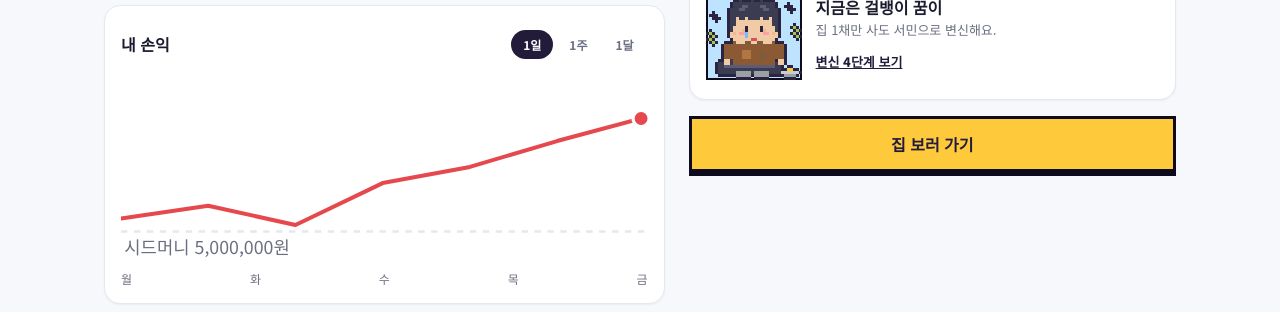
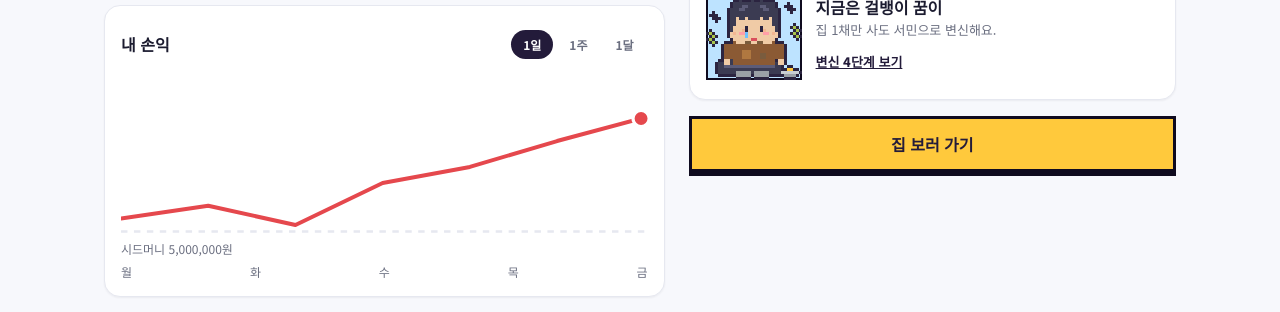
Before and after one commit to jeunju528-sudo/kkumi, a React (Vite) app in the folder frontend/: page /home in a window 1280 px wide. Shown: the part 640-952 px from the top of the page. Built offline with nearby package versions, Linux system fonts and the light colour scheme.

Commit message:
fix: 한글 줄바꿈·숫자 정렬 보정, 차트 라벨 고정 크기, 계약서 차감액 색 수정

```diff
--- a/frontend/src/index.css
+++ b/frontend/src/index.css
@@ -35,6 +35,16 @@ body {
   font-family: 'Noto Sans KR', system-ui, sans-serif;
   color: var(--text);
   -webkit-font-smoothing: antialiased;
+  font-variant-numeric: tabular-nums;
+  word-break: keep-all;
+  overflow-wrap: break-word;
+  text-wrap: pretty;
+}
+
+h1,
+h2,
+h3 {
+  text-wrap: balance;
 }
 
 a {
--- a/frontend/src/pages/ContractPage.css
+++ b/frontend/src/pages/ContractPage.css
@@ -44,7 +44,7 @@
 .page-contract .contract-summary-body{margin-top:10px;font-size:14px;line-height:2}
 .page-contract .contract-summary-row{display:flex;justify-content:space-between}
 .page-contract .contract-tnum{font-variant-numeric:tabular-nums}
-.page-contract .contract-minus{color:#2563EB;font-variant-numeric:tabular-nums}
+.page-contract .contract-minus{color:var(--text);font-variant-numeric:tabular-nums}
 .page-contract .contract-summary-total{border-top:2px solid #231B3A;margin-top:4px;padding-top:4px}
 .page-contract .contract-bold{font-weight:800}
 .page-contract .contract-total-num{font-size:18px;font-weight:800;font-variant-numeric:tabular-nums}
--- a/frontend/src/pages/HomePage.css
+++ b/frontend/src/pages/HomePage.css
@@ -75,6 +75,7 @@
 .page-home .k-tab span{display:block;padding:6px 12px;border-radius:999px;color:#6B6F80;font-size:12px;font-weight:700}
 .page-home .k-tab--on span{background:#231B3A;color:#FFFFFF}
 .page-home .k-chart{display:block;margin-top:4px}
+.page-home .k-chart-base{margin-top:2px;font-size:12px;color:#6B6F80}
 .page-home .k-days{display:flex;justify-content:space-between;margin-top:6px;font-size:12px;color:#6B6F80}
 
 /* 보유 종목 */
--- a/frontend/src/pages/HomePage.tsx
+++ b/frontend/src/pages/HomePage.tsx
@@ -178,14 +178,12 @@ export function HomePage() {
                   ))}
                 </div>
               </div>
-              <svg viewBox="0 0 326 120" width="100%" role="img" aria-label="최근 5일 평가액 추이 그래프, 우상향" className="k-chart">
+              <svg viewBox="0 0 326 104" width="100%" role="img" aria-label="최근 5일 평가액 추이 그래프, 우상향" className="k-chart">
                 <line x1="0" y1="100" x2="326" y2="100" stroke="#E6E8F0" strokeWidth="1.5" strokeDasharray="4 4" />
                 <polyline points="0,92 54,84 108,96 162,70 216,60 270,44 322,30" fill="none" stroke="#E5484D" strokeWidth="2.5" strokeLinejoin="round" strokeLinecap="round" />
                 <circle cx="322" cy="30" r="5" fill="#E5484D" stroke="#FFFFFF" strokeWidth="2" />
-                <text x="2" y="114" fontSize="11" fill="#6B6F80" fontFamily="Noto Sans KR, sans-serif">
-                  시드머니 {formatKRW(SEED_MONEY)}
-                </text>
               </svg>
+              <div className="k-chart-base">시드머니 {formatKRW(SEED_MONEY)}</div>
               <div className="k-days">
                 <span>월</span>
                 <span>화</span>
```
